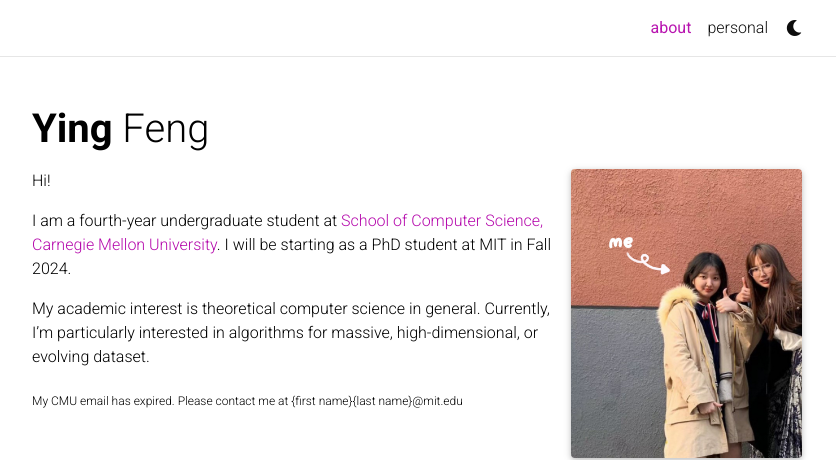
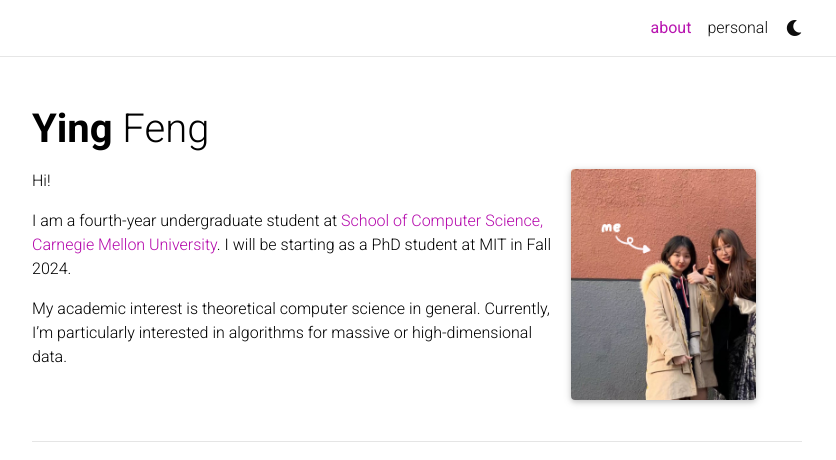
Before and after one commit to YinggggFeng/YinggggFeng.github.io, a Jekyll site: the page built from _pages/about.md, in a window 1280 px wide and 926 px high, cut to the strip 0-460 px from the top of the window. Shown: the whole strip, without its empty margins (223-1059 px from the left). Built offline with Jekyll 4.4.1, drawn with Linux system fonts in a browser that asks for light colours; full-size pictures stand in for the smaller copies a plugin makes; comment, search, counter and statistics services are not loaded; a style sheet for code colours, icons or effects is not loaded.

Commit message:
profile image resized

```diff
--- a/_includes/figure.html
+++ b/_includes/figure.html
@@ -17,6 +17,7 @@
     <img
       src="{{ include.path | relative_url }}"
       {% if include.class %}class="{{ include.class }}"{% endif %}
+      {% if include.style %}style="{{ include.style }}"{% endif %}
       {% if include.width %}width="{{ include.width }}"{% else %}width="auto"{% endif %}
       {% if include.height %}height="{{ include.height }}"{% else %}height="auto"{% endif %}
       {% if include.min-width %}min-width="{{ include.min-width }}"{% endif %}
--- a/_layouts/about.html
+++ b/_layouts/about.html
@@ -26,6 +26,7 @@ layout: default
               {% include figure.html
               path=profile_image_path
               class=profile_image_class
+              style="width:80% !important; height:auto !important;"
               alt=page.profile.image -%}
             {% endif -%}
             {%- if page.profile.address %}
--- a/_pages/about.md
+++ b/_pages/about.md
@@ -22,15 +22,10 @@ Hi!
 
 I am a fourth-year undergraduate student at <a href='https://www.cs.cmu.edu/'>School of Computer Science, Carnegie Mellon University</a>. I will be starting as a PhD student at MIT in Fall 2024.
 
-My academic interest is theoretical computer science in general. Currently, I'm particularly interested in algorithms for massive, high-dimensional, or evolving dataset.
+My academic interest is theoretical computer science in general. Currently, I'm particularly interested in algorithms for massive or high-dimensional data.
 
 
-<sub>
-My CMU email has expired.
-Please contact me at {first name}{last name}@mit.edu
-<sup>
 
-&nbsp;
 &nbsp;
 
 <!-- _pages/publications.md -->
```
